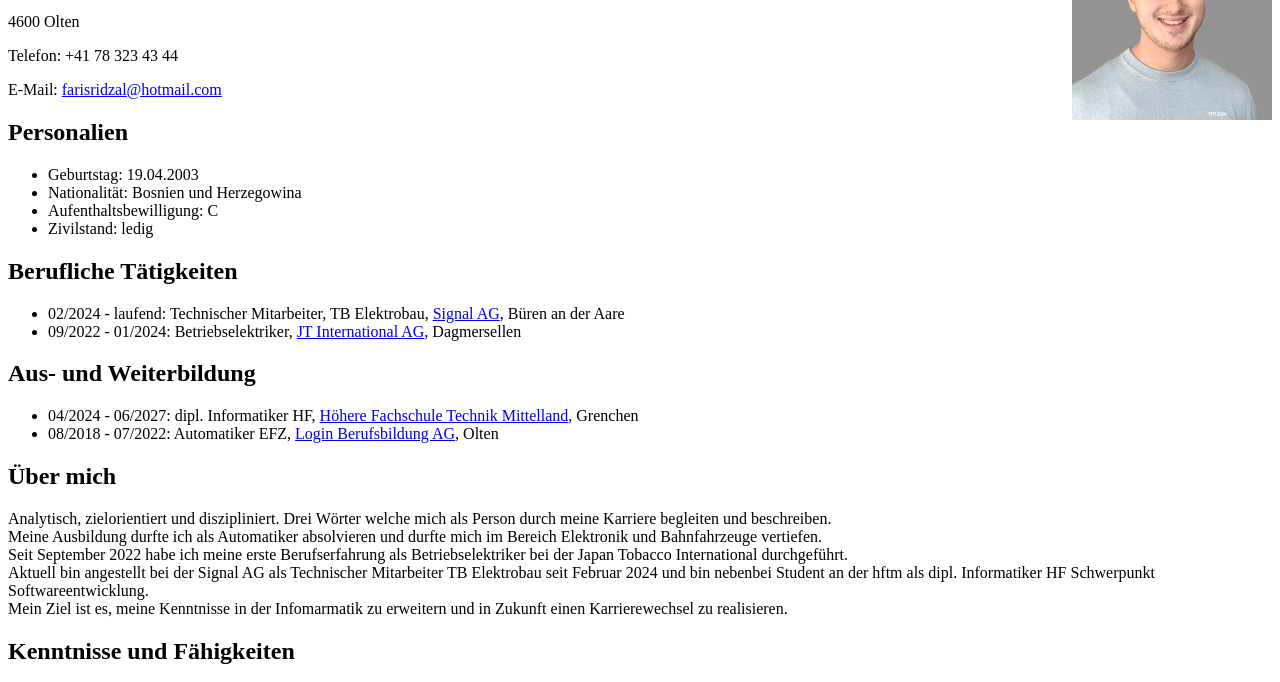
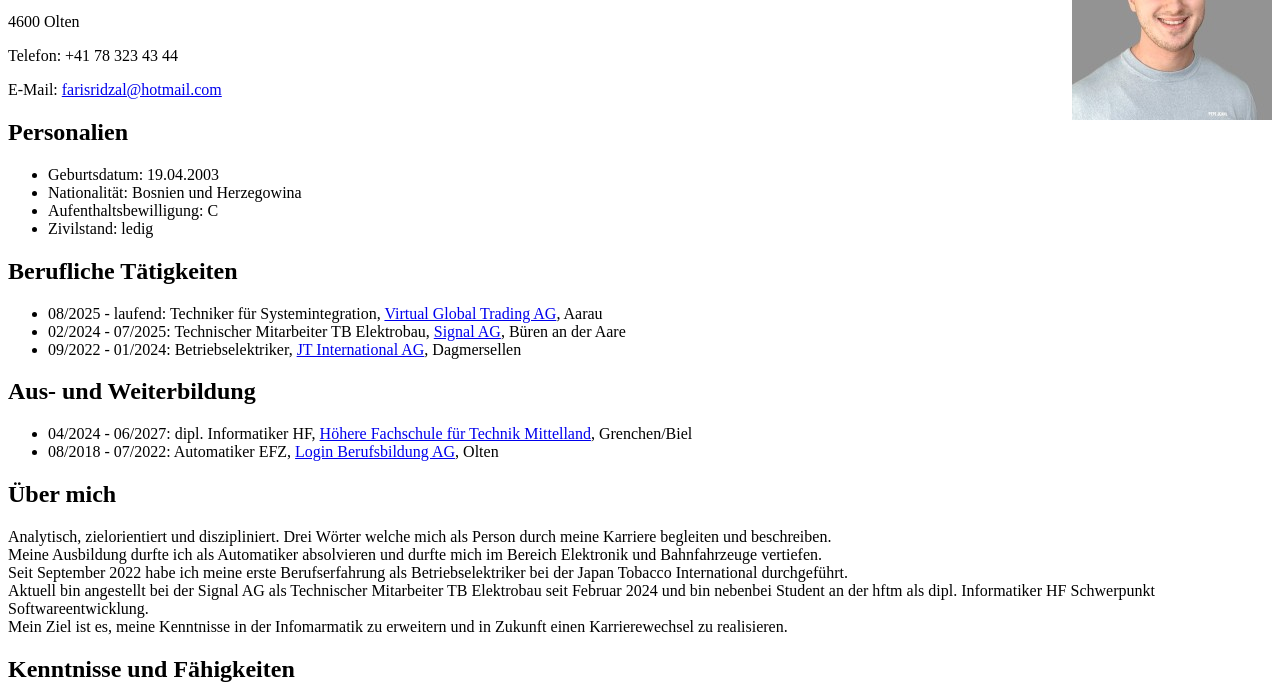
Before and after one commit to farisridzal/CV, a plain HTML site: page src/CV.html in a window 1280 px wide. Shown: the part 101-783 px from the top of the page. Drawn offline with Linux system fonts and the light colour scheme.

Commit message:
fix: Fixed CV.html and sorted in folders

```diff
--- a/CV.html
+++ b/src/CV.html
@@ -5,7 +5,7 @@
     <title>Lebenslauf Faris Ridžal</title>
 </head>
 <body>
-    <img src="profilbild.jpeg" alt="Faris Ridžal" width="200" style="float: right;">
+    <img src="/src/images/Profilbild.jpeg" alt="Faris Ridžal" width="200" style="float: right;">
     <h1>Faris Ridžal</h1>
     <p>Höhenstrasse West 14</p>
     <p>4600 Olten</p>
@@ -14,7 +14,7 @@
 
     <h2>Personalien</h2>
     <ul>
-        <li>Geburtstag: 19.04.2003</li>
+        <li>Geburtsdatum: 19.04.2003</li>
         <li>Nationalität: Bosnien und Herzegowina</li>
         <li>Aufenthaltsbewilligung: C</li>
         <li>Zivilstand: ledig</li>
@@ -22,13 +22,14 @@
 
     <h2>Berufliche Tätigkeiten</h2>
     <ul>
-        <li>02/2024 - laufend: Technischer Mitarbeiter, TB Elektrobau, <a href="https://www.signal.ch/" target="_blank">Signal AG</a>, Büren an der Aare</li>
+        <li>08/2025 - laufend: Techniker für Systemintegration, <a href="https://www.vgt.energy/home" target="_blank">Virtual Global Trading AG</a>, Aarau</li>
+        <li>02/2024 - 07/2025: Technischer Mitarbeiter TB Elektrobau, <a href="https://www.signal.ch/" target="_blank">Signal AG</a>, Büren an der Aare</li>
         <li>09/2022 - 01/2024: Betriebselektriker, <a href="https://www.jti.com/" target="_blank">JT International AG</a>, Dagmersellen</li>
     </ul>
 
     <h2>Aus- und Weiterbildung</h2>
     <ul>
-        <li>04/2024 - 06/2027: dipl. Informatiker HF, <a href="https://www.hftm.ch/" target="_blank">Höhere Fachschule Technik Mittelland</a>, Grenchen</li>
+        <li>04/2024 - 06/2027: dipl. Informatiker HF, <a href="https://www.hftm.ch/" target="_blank">Höhere Fachschule für Technik Mittelland</a>, Grenchen/Biel</li>
         <li>08/2018 - 07/2022: Automatiker EFZ, <a href="https://www.login.org/" target="_blank">Login Berufsbildung AG</a>, Olten</li>
     </ul>
 
```
Also changed, not shown: src/images/Profilbild.jpeg (renamed from Profilbild.jpeg).
